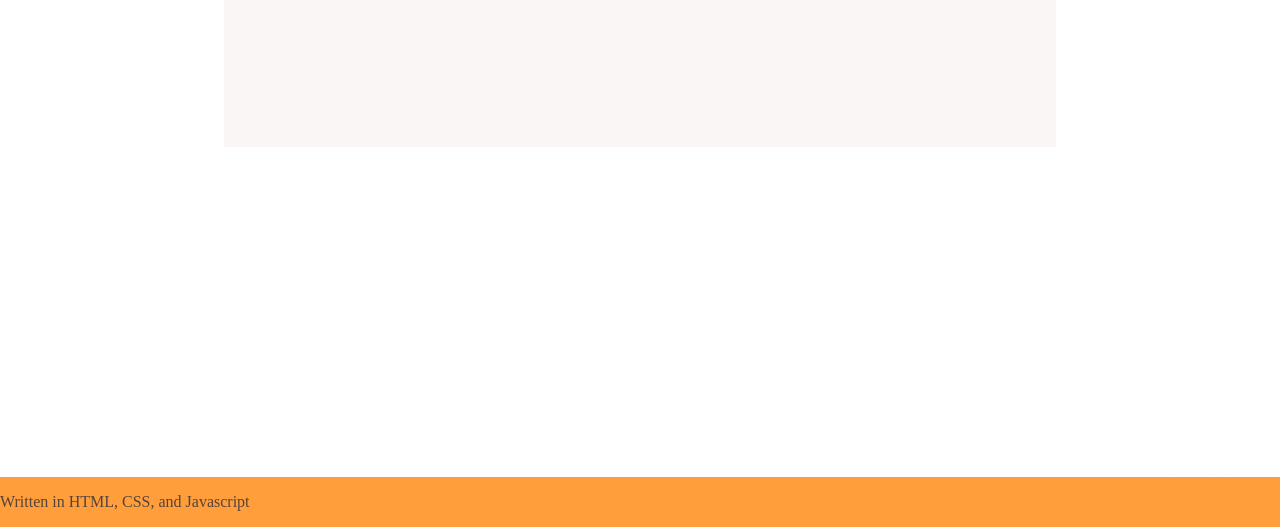
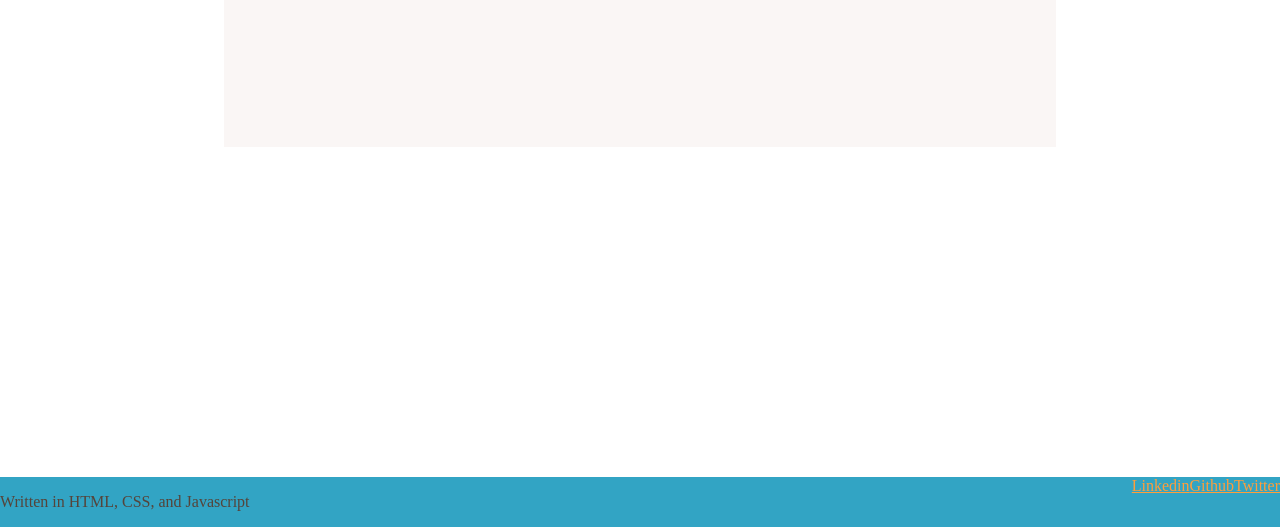
Before and after one commit to Gantrock/gantrock.github.io, a Jekyll site: the page built from index.html, in a window 1280 px wide. Shown: the part 494-1021 px from the top of the page. Built offline with Jekyll 4.4.1, drawn with Linux system fonts in a browser that asks for light colours.

Commit message:
testing botBar to see if it's elements can be changed

```diff
--- a/css/main.scss
+++ b/css/main.scss
@@ -41,7 +41,7 @@
     padding: 0;
     overflow: hidden;
     z-index: 2;
-    background-color: $base;
+    background-color: $accent;
   }
 
   .head {
```
